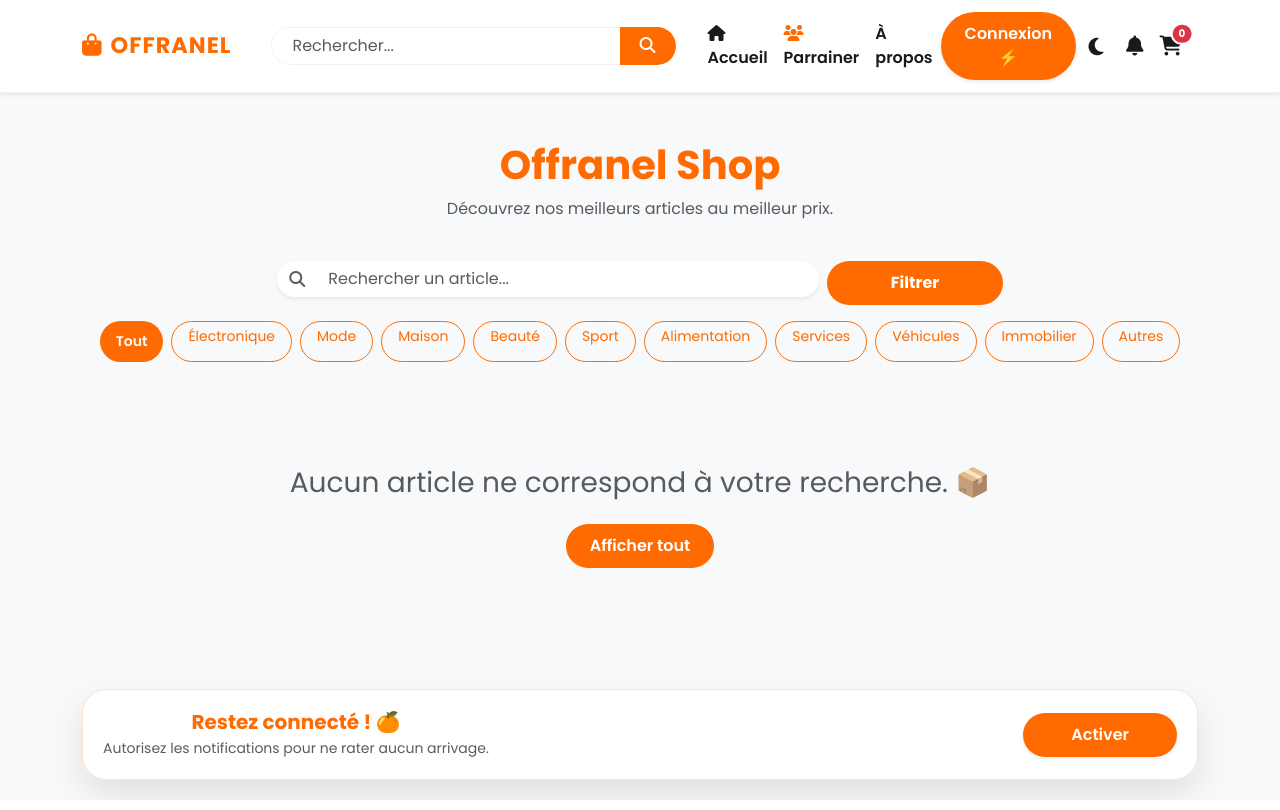
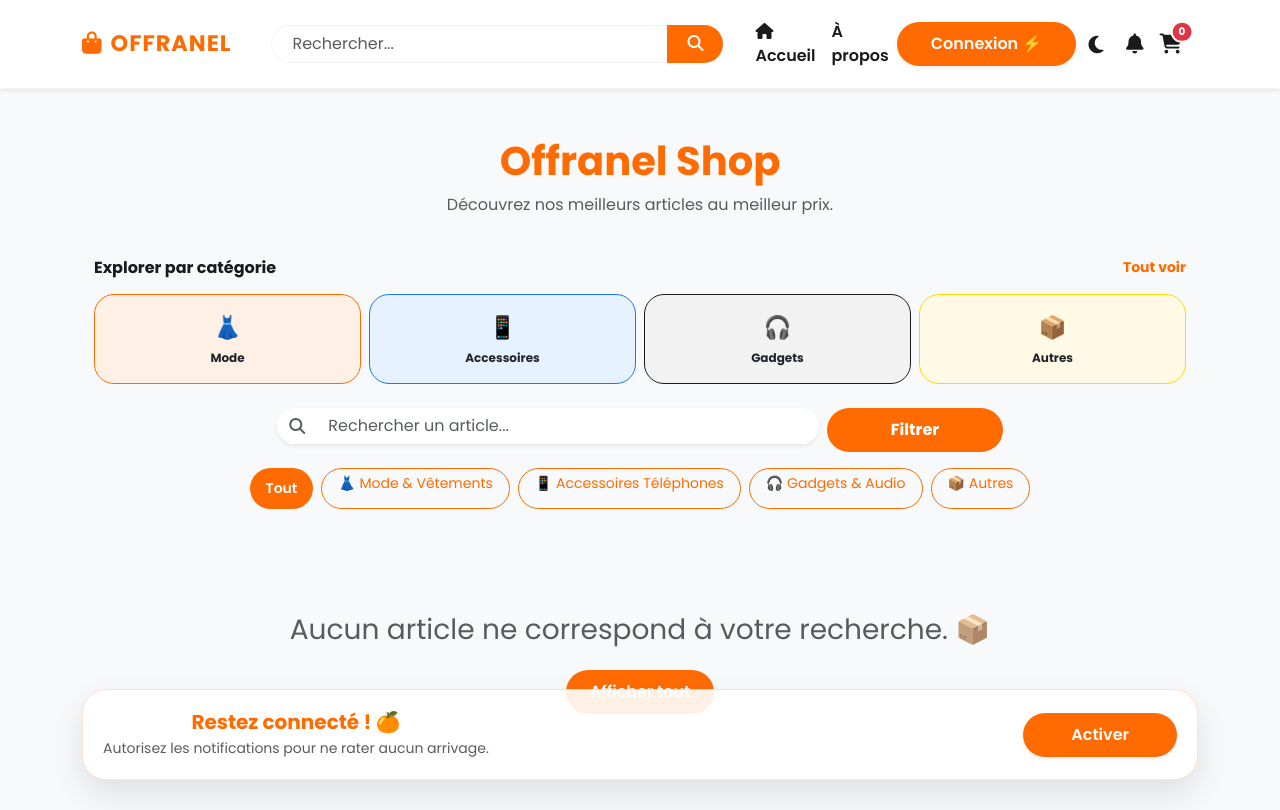
Before and after one commit to erno-ngoy/mal-offranel, a Flask app: page / in a window 1280 px wide. Run offline with Flask 3, Linux system fonts and the light colour scheme; data that the repository does not hold is empty.

Commit message:
Correction d'un bug

```diff
--- a/app.py
+++ b/app.py
@@ -19,9 +19,13 @@
 VAPID_PRIVATE_KEY = os.environ.get("VAPID_PRIVATE_KEY", "VOTRE_CLE_PRIVEE_SECRET")
 VAPID_CLAIMS = {"sub": "mailto:admin@offranel.com"}
 
-# --- LISTE DES CATÉGORIES ---
-CATEGORIES = ["Électronique", "Mode", "Maison", "Beauté", "Sport", "Alimentation", "Services", "Véhicules",
-              "Immobilier", "Autres"]
+# --- LISTE DES CATÉGORIES (MISES À JOUR) ---
+CATEGORIES = [
+    "👗 Mode & Vêtements",
+    "📱 Accessoires Téléphones",
+    "🎧 Gadgets & Audio",
+    "📦 Autres"
+]
 
 # --- INITIALISATION FIREBASE ---
 if not firebase_admin._apps:
@@ -75,7 +79,6 @@
     search_query = request.args.get('search', '').lower()
     category_filter = request.args.get('category', '')
 
-    # --- AJOUT : RÉCUPÉRATION DU POPUP POUR TOUS LES UTILISATEURS ---
     popup_data = None
     try:
         pop_doc = db.collection('settings').document('popup_message').get()
@@ -85,20 +88,24 @@
         print(f"Erreur popup index: {e}")
 
     try:
-        products_stream = db.collection('products').order_by('created_at', direction='DESCENDING').stream()
+        # Optimisation : on filtre par catégorie directement via Firestore si possible
+        products_ref = db.collection('products').order_by('created_at', direction='DESCENDING')
+
+        if category_filter:
+            products_ref = products_ref.where('category', '==', category_filter)
+
+        products_stream = products_ref.stream()
         products = []
         for doc in products_stream:
             p = doc.to_dict()
             p['id'] = doc.id
             match_search = search_query in p.get('title', '').lower() if search_query else True
-            match_cat = p.get('category') == category_filter if category_filter else True
-            if match_search and match_cat:
+            if match_search:
                 products.append(p)
     except Exception as e:
         print(f"Erreur Firestore : {e}")
         products = []
 
-    # On passe 'popup=popup_data' pour que base.html puisse l'afficher
     return render_template('index.html', products=products, categories=CATEGORIES, popup=popup_data)
 
 
@@ -137,7 +144,7 @@
                     p = doc.to_dict()
                     p['id'] = doc.id
                     user_products.append(p)
-            except Exception as e:
+            except Exception:
                 products_ref = db.collection('products').where('author_id', '==', target_uid).stream()
                 for doc in products_ref:
                     p = doc.to_dict()
@@ -146,7 +153,7 @@
             return render_template('profile.html', user=user_info, products=user_products)
         flash("Profil introuvable.", "danger")
         return redirect(url_for('index'))
-    except Exception as global_e:
+    except Exception:
         return "Erreur Interne du Serveur", 500
 
 
@@ -163,7 +170,8 @@
         role = 'user'
         user_ref.set({
             'name': user_name, 'email': data.get('email'), 'photo': data.get('photo'),
-            'role': role, 'last_login': datetime.datetime.now()
+            'role': role, 'last_login': datetime.datetime.now(),
+            'points': 0  # Initialisation des points de parrainage
         })
     else:
         role = user_doc.to_dict().get('role', 'user')
@@ -195,8 +203,19 @@
         about_doc = db.collection('settings').document('about_us').get()
         content = about_doc.to_dict() if about_doc.exists else {"text": "Bienvenue sur Offranel Shop !"}
         return render_template('a_propos.html', content=content)
-    except Exception as e:
+    except Exception:
         return render_template('a_propos.html', content={"text": "Bienvenue sur Offranel Shop !"})
+
+
+@app.route('/parrainage')
+@login_required
+def parrainage():
+    uid = session.get('user_id')
+    user_doc = db.collection('users').document(uid).get()
+    user_data = user_doc.to_dict() if user_doc.exists else {"points": 0}
+    # Lien de parrainage basé sur l'UID
+    referral_link = f"{request.host_url}login?ref={uid}"
+    return render_template('parrainage.html', points=user_data.get('points', 0), ref_link=referral_link)
 
 
 @app.route('/api/get_popup')
@@ -271,7 +290,7 @@
             db.collection('settings').document('about_us').set({"text": new_text})
             flash("Page 'À propos' mise à jour avec succès !", "success")
             return redirect(url_for('a_propos'))
-        except Exception as e:
+        except Exception:
             flash("Erreur lors de la sauvegarde.", "danger")
             return redirect(url_for('index'))
     about_doc = db.collection('settings').document('about_us').get()
--- a/templates/base.html
+++ b/templates/base.html
@@ -180,13 +180,11 @@
             .navbar-brand { font-size: 1.2rem; }
             .container { padding-left: 20px; padding-right: 20px; }
         }
-
-        /* --- STYLE ÉCONOMIE DE DONNÉES --- */
-        .data-saver-active img { filter: blur(5px); transition: filter 0.3s; cursor: pointer; }
-        .data-saver-active img.loaded { filter: none; }
     </style>
 </head>
-<body class="loading-data"> <div id="pwa-install-banner" class="bg-dark text-white p-3 shadow-lg animate__animated animate__fadeInDown" style="display: none; position: fixed; top: 0; width: 100%; z-index: 100000; border-bottom: 3px solid var(--offranel-orange);">
+<body>
+
+<div id="pwa-install-banner" class="bg-dark text-white p-3 shadow-lg animate__animated animate__fadeInDown" style="display: none; position: fixed; top: 0; width: 100%; z-index: 100000; border-bottom: 3px solid var(--offranel-orange);">
     <div class="container d-flex align-items-center justify-content-between">
         <div class="d-flex align-items-center">
             <img src="/static/img/image.png" width="40" class="rounded-3 me-3">
@@ -253,7 +251,6 @@
 
             <div class="navbar-nav ms-auto align-items-center pt-3 pt-lg-0">
                 <a class="nav-link fw-semibold" href="/"><i class="fas fa-home me-1"></i> Accueil</a>
-                <a class="nav-link fw-semibold" href="/parrainage" title="Gagnez des points"><i class="fas fa-users me-1 text-orange"></i> Parrainer</a>
                 <a class="nav-link fw-semibold" href="/a-propos">À propos</a>
 
                 {% if session.get('user_id') %}
@@ -336,15 +333,6 @@
 <script src="https://cdn.jsdelivr.net/npm/bootstrap@5.3.0/dist/js/bootstrap.bundle.min.js"></script>
 
 <script>
-    // --- ÉCONOMIE DE DONNÉES (AUTO) ---
-    function checkDataSaver() {
-        const connection = navigator.connection || navigator.mozConnection || navigator.webkitConnection;
-        if (connection && (connection.saveData || connection.effectiveType === '2g' || connection.effectiveType === '3g')) {
-            document.body.classList.add('data-saver-active');
-            console.log("Mode Économie de données activé (Connexion lente)");
-        }
-    }
-
     // --- GESTION DU THEME (SOMBRE/CLAIR) ---
     const themeBtn = document.getElementById('theme-toggle');
     const themeIcon = themeBtn.querySelector('i');
@@ -360,6 +348,7 @@
         setTheme(current === 'dark' ? 'light' : 'dark');
     });
 
+    // Appliquer le thème au chargement
     const savedTheme = localStorage.getItem('offranel_theme') || 'light';
     setTheme(savedTheme);
 
@@ -416,9 +405,9 @@
                 setTimeout(() => { loader.style.display = 'none'; }, 500);
             }
         }, 1000);
-        checkDataSaver();
     });
 
+    // PWA & PUSH (VOTRE LOGIQUE)
     let deferredPrompt;
     const installBanner = document.getElementById('pwa-install-banner');
     const installBtn = document.getElementById('btn-install-pwa');
@@ -475,7 +464,9 @@
         }
     }
 
+    // --- CORRECTION : UTILISATION DE LOCALSTORAGE POUR AFFICHAGE UNIQUE ---
     function acceptCookies() {
+        // Changement : On utilise localStorage pour que ce soit permanent
         localStorage.setItem("offranel_notif_banner_seen", "true");
         const banner = document.getElementById("cookieBanner");
         if(banner) {
@@ -490,6 +481,7 @@
         updateCartBadge();
         window.addEventListener('storage', updateCartBadge);
 
+        // Changement : On vérifie localStorage au lieu de sessionStorage
         if (!localStorage.getItem("offranel_notif_banner_seen")) {
             setTimeout(() => {
                 const banner = document.getElementById("cookieBanner");
--- a/templates/index.html
+++ b/templates/index.html
@@ -4,6 +4,48 @@
 <div class="text-center py-4 animate__animated animate__fadeIn">
     <h1 class="fw-bold" style="color: #FF6B00;">Offranel Shop</h1>
     <p class="text-muted">Découvrez nos meilleurs articles au meilleur prix.</p>
+</div>
+
+<div class="container mb-4">
+    <div class="d-flex align-items-center justify-content-between mb-3">
+        <h6 class="fw-bold mb-0">Explorer par catégorie</h6>
+        <a href="/" class="text-orange small fw-bold text-decoration-none">Tout voir</a>
+    </div>
+
+    <div class="row g-2">
+        <div class="col-6 col-md-3">
+            <a href="/?category=👗 Mode & Vêtements" class="text-decoration-none">
+                <div class="category-card text-center p-3 animate__animated animate__fadeInUp" style="background: #FFF0E6; border-radius: 20px; border: 1px solid #FF6B00;">
+                    <div class="cat-icon mb-1" style="font-size: 1.4rem;">👗</div>
+                    <p class="mb-0 fw-bold text-dark" style="font-size: 0.75rem;">Mode</p>
+                </div>
+            </a>
+        </div>
+        <div class="col-6 col-md-3">
+            <a href="/?category=📱 Accessoires Téléphones" class="text-decoration-none">
+                <div class="category-card text-center p-3 animate__animated animate__fadeInUp" style="animation-delay: 0.1s; background: #E6F2FF; border-radius: 20px; border: 1px solid #1877F2;">
+                    <div class="cat-icon mb-1" style="font-size: 1.4rem;">📱</div>
+                    <p class="mb-0 fw-bold text-dark" style="font-size: 0.75rem;">Accessoires</p>
+                </div>
+            </a>
+        </div>
+        <div class="col-6 col-md-3">
+            <a href="/?category=🎧 Gadgets & Audio" class="text-decoration-none">
+                <div class="category-card text-center p-3 animate__animated animate__fadeInUp" style="animation-delay: 0.2s; background: #F2F2F2; border-radius: 20px; border: 1px solid #1A1A1A;">
+                    <div class="cat-icon mb-1" style="font-size: 1.4rem;">🎧</div>
+                    <p class="mb-0 fw-bold text-dark" style="font-size: 0.75rem;">Gadgets</p>
+                </div>
+            </a>
+        </div>
+        <div class="col-6 col-md-3">
+            <a href="/?category=📦 Autres" class="text-decoration-none">
+                <div class="category-card text-center p-3 animate__animated animate__fadeInUp" style="animation-delay: 0.3s; background: #FFF9E6; border-radius: 20px; border: 1px solid #FFD700;">
+                    <div class="cat-icon mb-1" style="font-size: 1.4rem;">📦</div>
+                    <p class="mb-0 fw-bold text-dark" style="font-size: 0.75rem;">Autres</p>
+                </div>
+            </a>
+        </div>
+    </div>
 </div>
 
 <div class="container mb-4">
@@ -137,6 +179,12 @@
         transform: translateY(-5px);
         box-shadow: 0 10px 20px rgba(0,0,0,0.1) !important;
     }
+    /* Styles Catégories */
+    .category-card { transition: all 0.3s; cursor: pointer; }
+    .category-card:hover { transform: translateY(-3px); box-shadow: 0 5px 15px rgba(0,0,0,0.1); }
+    [data-theme="dark"] .category-card { background: #242424 !important; border-color: rgba(255,255,255,0.1) !important; }
+    [data-theme="dark"] .category-card p { color: #fff !important; }
+
     .btn-orange { background-color: #FF6B00; color: white; border: none; }
     .btn-orange:hover { background-color: #e66000; color: white; }
     .btn-outline-orange { color: #FF6B00; border: 1px solid #FF6B00; }
```
